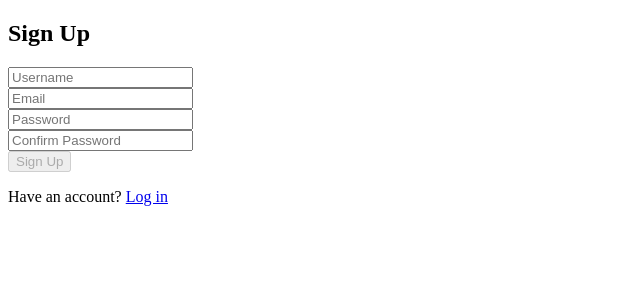
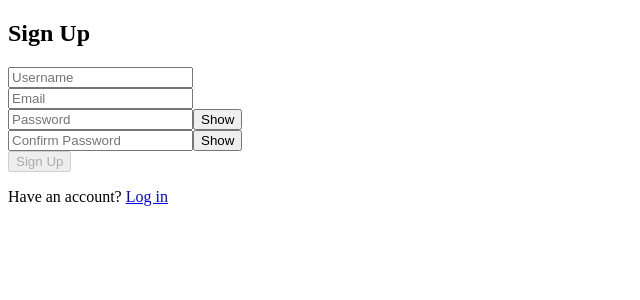
Before and after one commit to xrdn00/Nuxtjs-shuriken-ui, a Nuxt app: page /signup in a window 1280 px wide. Shown: the top 300 px of the page, without its empty margins (0-640 px from the left). Built offline with nearby package versions, Linux system fonts and the light colour scheme.

Commit message:
added form validations and show password toggle buttons

```diff
--- a/components/SignupForm.vue
+++ b/components/SignupForm.vue
@@ -26,23 +26,37 @@
           </div>
           <div class="mb-2">
             <input
-              type="password"
+              :type="showPassword ? 'text' : 'password'"
               id="password"
               v-model="password"
               class="p-2 mt-1 block w-full border-gray-300 shadow-sm focus:border-blue-300 focus:ring focus:ring-blue-200 focus:ring-opacity-50 dark:bg-gray-700 dark:border-gray-600 dark:text-gray-300"
               placeholder="Password"
               required
             />
+            <button
+              type="button"
+              class="absolute right-2 top-2 text-gray-500 dark:text-gray-300"
+              @click="togglePasswordVisibility('password')"
+            >
+              {{ showPassword ? 'Hide' : 'Show' }}
+            </button>
           </div>
           <div class="mb-2">
             <input
-              type="password"
+              :type="showConfirmPassword ? 'text' : 'password'"
               id="confirmPassword"
               v-model="confirmPassword"
               class="p-2 mt-1 block w-full border-gray-300 shadow-sm focus:border-blue-300 focus:ring focus:ring-blue-200 focus:ring-opacity-50 dark:bg-gray-700 dark:border-gray-600 dark:text-gray-300"
               placeholder="Confirm Password"
               required
             />
+            <button
+              type="button"
+              class="absolute right-2 top-2 text-gray-500 dark:text-gray-300"
+              @click="togglePasswordVisibility('confirmPassword')"
+            >
+              {{ showConfirmPassword ? 'Hide' : 'Show' }}
+            </button>
             <p v-if="!passwordsMatch && confirmPassword" class="mt-1 text-sm text-red-600">
               Passwords do not match
             </p>
@@ -87,6 +101,16 @@ const username = ref('');
 const email = ref('');
 const password = ref('');
 const confirmPassword = ref('');
+const showPassword = ref(false);
+const showConfirmPassword = ref(false);
+
+const togglePasswordVisibility = (field: string) => {
+  if (field === "password") {
+    showPassword.value = !showPassword.value;
+  } else if (field === "confirmPassword") {
+    showConfirmPassword.value = !showConfirmPassword.value;
+  }
+};
 
 const passwordsMatch = computed(() => {
   return password.value === confirmPassword.value;
@@ -122,7 +146,14 @@ const handleSubmit = async () => {
       success.value = false;
       if (error.statusCode === 409) {
         message.value = 'Email is already taken.'
-      } else {
+      }
+      else if (error.statusCode === 400) {
+        message.value = 'Username must be at least 5 characters long'
+      }
+      else if (error.statusCode === 401) {
+        message.value = 'Password must be at least 8 characters long and contain at least one lowercase letter, one uppercase letter, one number, and one special character'
+      }
+      else {
         message.value = 'An error occurred. Please try again later.';
       }
     }
```
Also changed, not shown: 1 other file (tests, documents, lock files or other folders).
